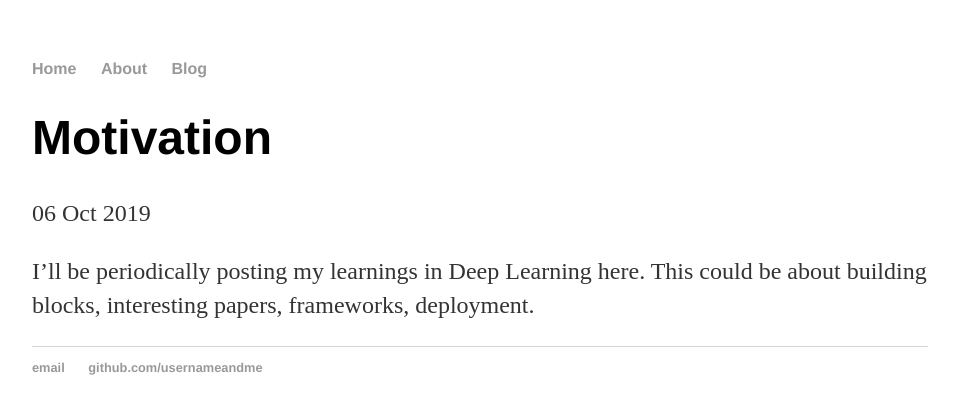
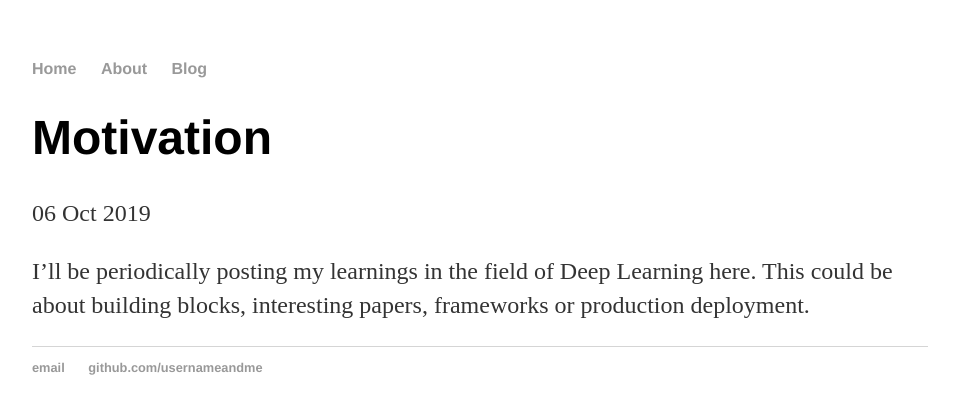
Before and after one commit to mkmohangb/usernameandme.github.io, a Jekyll site: the page built from _posts/2019-10-06-motivation.md, in a window 1280 px wide. Shown: the top 414 px of the page, without its empty margins (160-1118 px from the left). Built offline with Jekyll 4.4.1, drawn with Linux system fonts in a browser that asks for light colours.

Commit message:
Update 2019-10-06-motivation.md

```diff
--- a/_posts/2019-10-06-motivation.md
+++ b/_posts/2019-10-06-motivation.md
@@ -4,4 +4,4 @@ title: Motivation
 date: 2019-10-06
 ---
 
-I'll be periodically posting my learnings in Deep Learning here. This could be about building blocks, interesting papers, frameworks, deployment.
+I'll be periodically posting my learnings in the field of Deep Learning here. This could be about building blocks, interesting papers, frameworks or production deployment.
```
